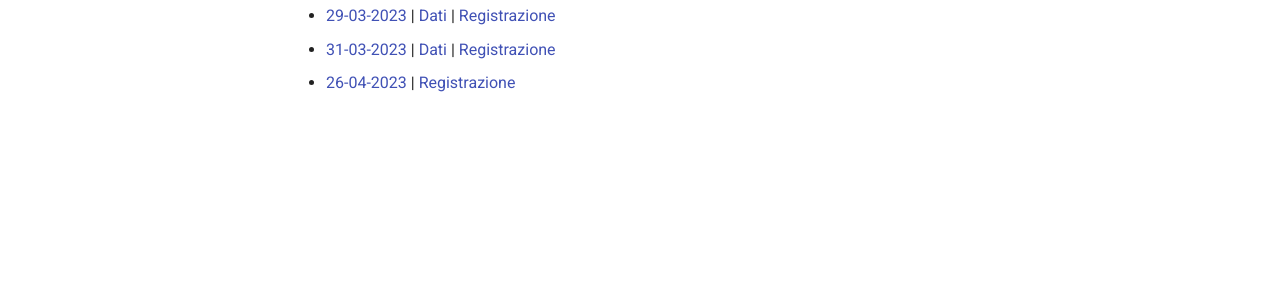
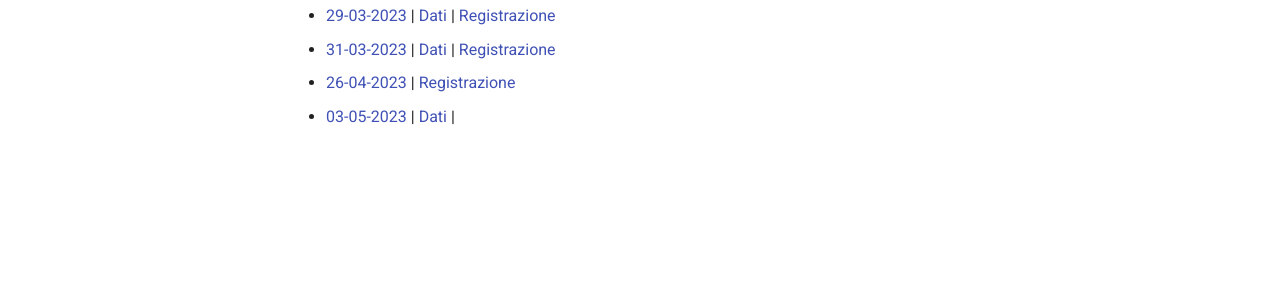
Before and after one commit to andreatitolo/gislab2023, an MkDocs documentation site: the page built from docs/2. Slides/Elenco Slides.md, in a window 1280 px wide. Shown: the part 434-734 px from the top of the page. Built offline with MkDocs 1.6.1 and Material for MkDocs 9.7.7, drawn with Linux system fonts in a browser that asks for light colours; comment, search, counter and statistics services are not loaded.

Commit message:
add slides for lesson 8

```diff
--- a/docs/2. Slides/Elenco Slides.md
+++ b/docs/2. Slides/Elenco Slides.md
@@ -14,3 +14,5 @@ Per maggiori informazioni, controllare il [repository](https://codeberg.org/tito
 -  [31-03-2023](https://www.andreatitolo.com/slides/gislab/6.QGISRasterData.html) | [Dati](https://codeberg.org/titoloandrea/SapienzaStudentLab2023/raw/branch/main/dati/progetto_qgis_asia_occidentale.zip) | [Registrazione](https://kdrive.infomaniak.com/app/share/408009/1d9c8d9e-f012-4a21-8636-0d767ec067a6)
 
 -  [26-04-2023](https://www.andreatitolo.com/slides/gislab/7.QGISRasterData2.html) | [Registrazione](https://kdrive.infomaniak.com/app/share/408009/052fc587-8d8a-456b-9a64-a24762390ed1)
+
+-  [03-05-2023](https://www.andreatitolo.com/slides/gislab/8.QGISRasterData3.html) | [Dati](https://kdrive.infomaniak.com/app/share/408009/f2ca5de1-f134-4caa-be18-cd22d59584e2) |
```
